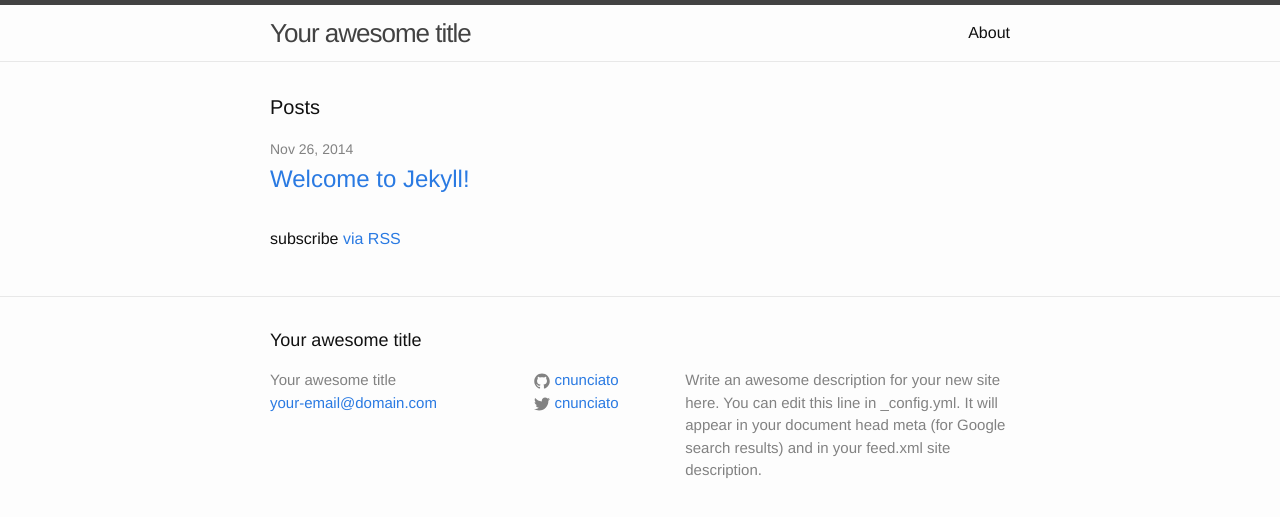
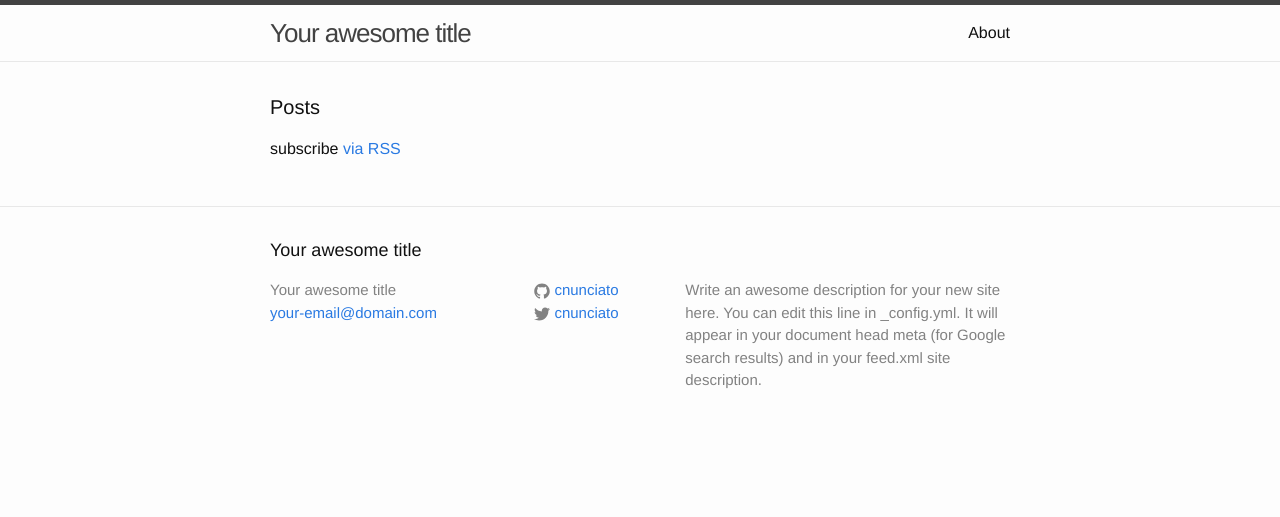
Before and after one commit to cnunciato/jekyll-blog-test, a Jekyll site: the page built from index.html, in a window 1280 px wide. Shown: the top 517 px of the page. Built offline with Jekyll 4.4.1, drawn with Linux system fonts in a browser that asks for light colours; a file with an impossible date is left out.

Commit message:
Updated 2014-11-26-welcome-to-jekyll.markdown

```diff
--- a/_posts/2014-11-26-welcome-to-jekyll.markdown
+++ b/_posts/2014-11-26-welcome-to-jekyll.markdown
@@ -1,9 +1,11 @@
 ---
 layout: post
-title:  "Welcome to Jekyll!"
-date:   2014-11-26 13:01:00
+title: "Welcome to Jekyll!"
+date: {}
 categories: jekyll update
+published: false
 ---
+
 You’ll find this post in your `_posts` directory. Go ahead and edit it and re-build the site to see your changes. You can rebuild the site in many different ways, but the most common way is to run `jekyll serve`, which launches a web server and auto-regenerates your site when a file is updated.
 
 To add new posts, simply add a file in the `_posts` directory that follows the convention `YYYY-MM-DD-name-of-post.ext` and includes the necessary front matter. Take a look at the source for this post to get an idea about how it works.
```
